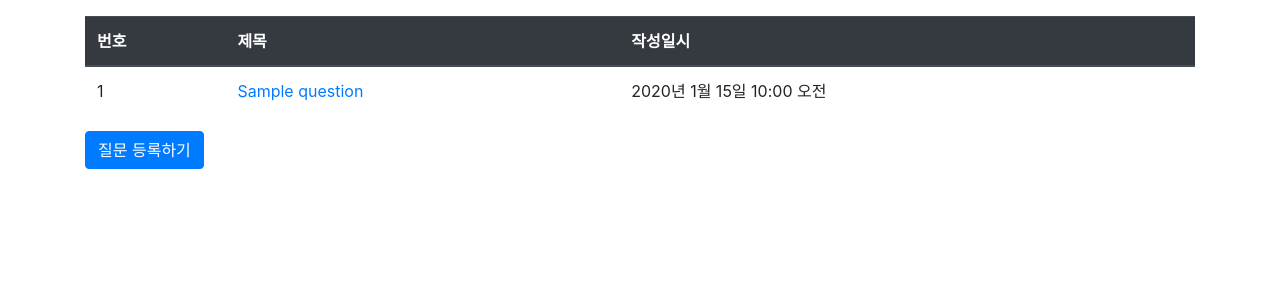
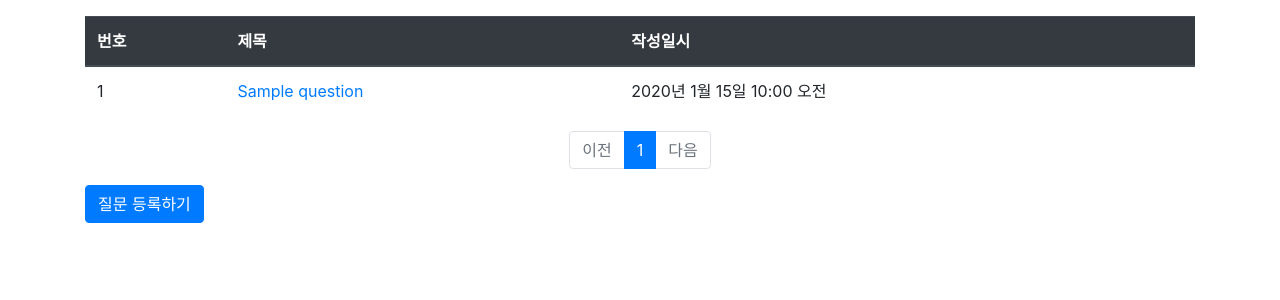
Before and after one commit to deok2kim/jump_to_django, a Django app: template templates/pybo/question_list.html in a window 1280 px wide. Shown: the part 57-357 px from the top of the page. Run offline with Django 4.2, Linux system fonts and the light colour scheme; the template is opened without the code that fills it: most values are stand-ins (such as "Sample title", 1, 10 or a date in 2020); some libraries are stand-ins or nearby versions.

Commit message:
페이징

```diff
--- a/templates/pybo/question_list.html
+++ b/templates/pybo/question_list.html
@@ -27,6 +27,44 @@
             {% endif %}
             </tbody>
         </table>
+        <!-- 페이징처리 시작 -->
+        <ul class="pagination justify-content-center">
+            <!-- 이전페이지 -->
+            {% if question_list.has_previous %}
+                <li class="page-item">
+                    <a class="page-link" href="?page={{ question_list.previous_page_number }}">이전</a>
+                </li>
+            {% else %}
+                <li class="page-item disabled">
+                    <a class="page-link" tabindex="-1" aria-disabled="true" href="#">이전</a>
+                </li>
+            {% endif %}
+            <!-- 페이지리스트 -->
+            {% for page_number in question_list.paginator.page_range %}
+                {% if page_number >= question_list.number|add:-5 and page_number <= question_list.number|add:5 %}
+                    {% if page_number == question_list.number %}
+                        <li class="page-item active" aria-current="page">
+                            <a class="page-link" href="?page={{ page_number }}">{{ page_number }}</a>
+                        </li>
+                    {% else %}
+                        <li class="page-item">
+                            <a class="page-link" href="?page={{ page_number }}">{{ page_number }}</a>
+                        </li>
+                    {% endif %}
+                {% endif %}
+            {% endfor %}
+            <!-- 다음페이지 -->
+            {% if question_list.has_next %}
+                <li class="page-item">
+                    <a class="page-link" href="?page={{ question_list.next_page_number }}">다음</a>
+                </li>
+            {% else %}
+                <li class="page-item disabled">
+                    <a class="page-link" tabindex="-1" aria-disabled="true" href="#">다음</a>
+                </li>
+            {% endif %}
+        </ul>
+        <!-- 페이징처리 끝 -->
         <a href="{% url 'pybo:question_create' %}" class="btn btn-primary">질문 등록하기</a>
     </div>
 {% endblock %}
```
Also changed, not shown: pybo/views.py (+11 -1 lines), db.sqlite3.
